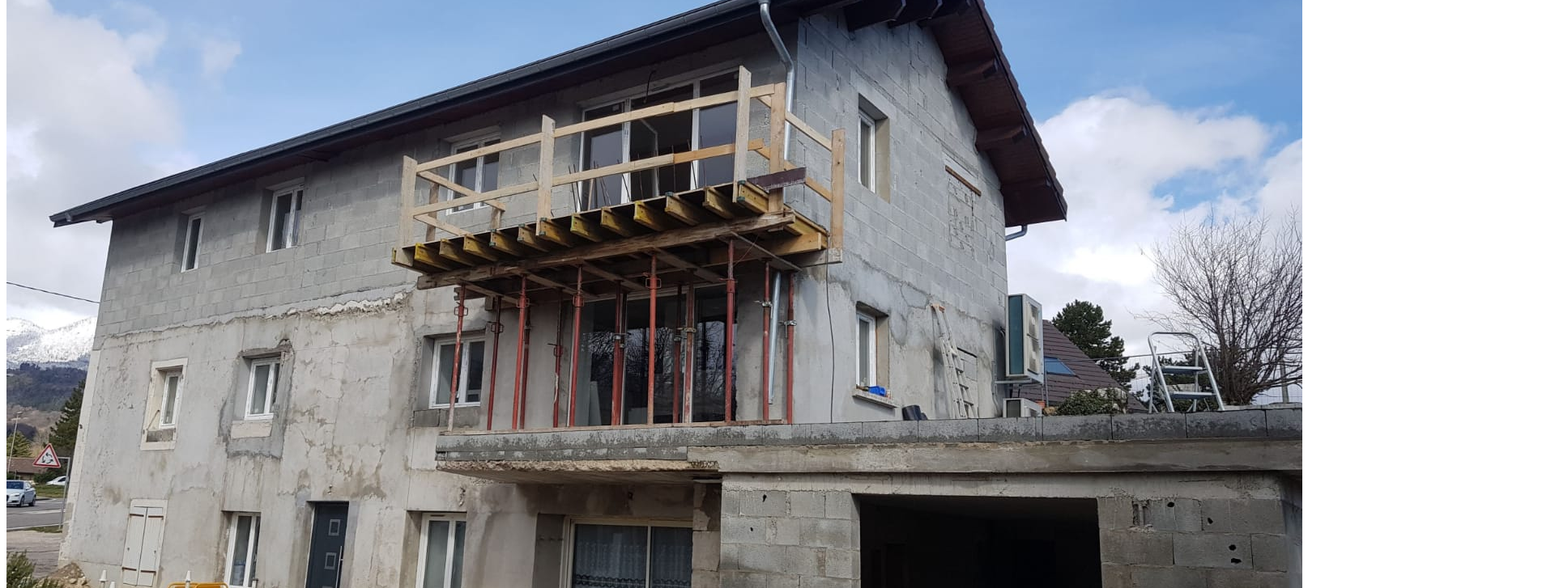
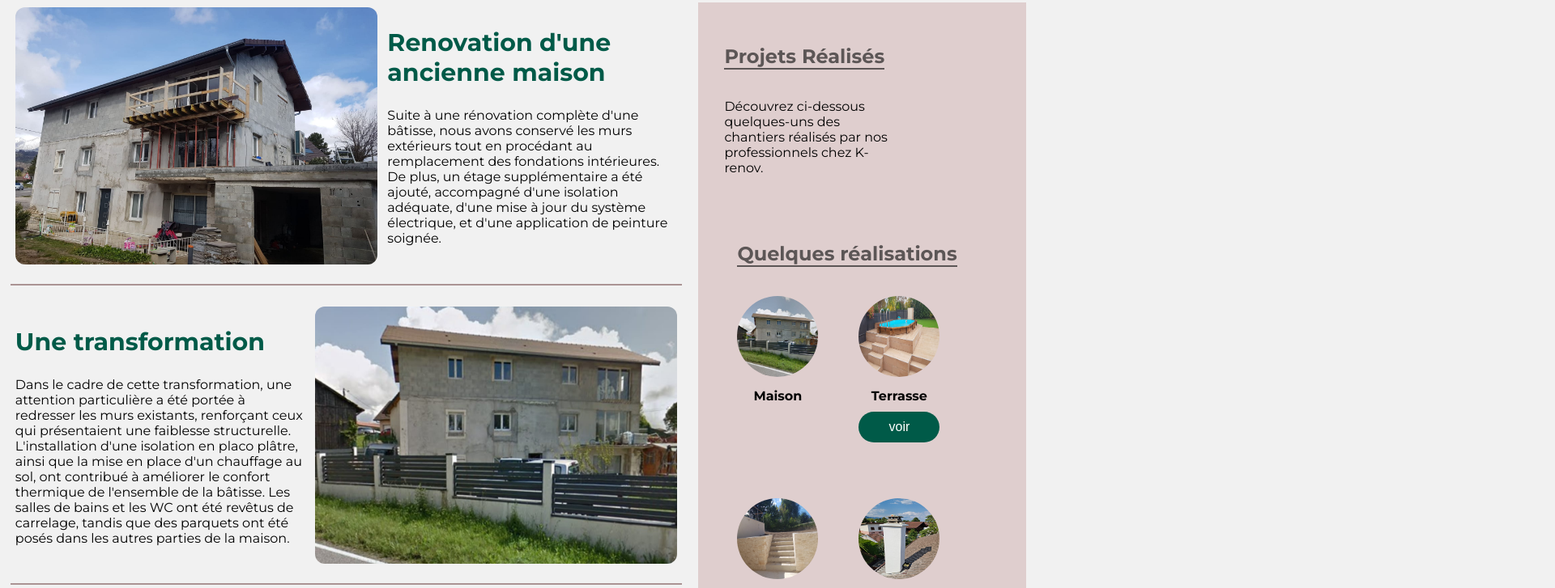
Before and after one commit to mohamedlahbib/K-RENOV, a plain HTML site: page VPrenov/vprenov1.html in a window 1280 px wide. Shown: the part 807-1534 px from the top of the page at 81% size, 1920 px wide, since content can reach past the window. Drawn offline with nearby package versions, Linux system fonts and the light colour scheme; the site is published under a folder, as on GitHub Pages, so addresses that start at the root find nothing.

Commit message:
4em  commit

```diff
--- a/VPrenov/vprenov1.html
+++ b/VPrenov/vprenov1.html
@@ -15,7 +15,7 @@
     <link
         href="https://fonts.googleapis.com/css2?family=Playfair+Display:wght@400;700&family=Poppins:ital,wght@0,200;0,300;0,400;0,500;0,600;0,700;1,200;1,300;1,400;1,500;1,600;1,700&display=swap"
         rel="stylesheet">
-    <link rel="stylesheet" href="/VPrenov/vprenov1.css" />
+    <link rel="stylesheet" href="./vprenov1.css" />
     <link rel="stylesheet" href="https://cdnjs.cloudflare.com/ajax/libs/font-awesome/6.4.2/css/all.min.css"
         integrity="sha512-z3gLpd7yknf1YoNbCzqRKc4qyor8gaKU1qmn+CShxbuBusANI9QpRohGBreCFkKxLhei6S9CQXFEbbKuqLg0DA=="
         crossorigin="anonymous" referrerpolicy="no-referrer" />
--- a/VPrenov/vprenov2.html
+++ b/VPrenov/vprenov2.html
@@ -15,7 +15,7 @@
     <link
         href="https://fonts.googleapis.com/css2?family=Playfair+Display:wght@400;700&family=Poppins:ital,wght@0,200;0,300;0,400;0,500;0,600;0,700;1,200;1,300;1,400;1,500;1,600;1,700&display=swap"
         rel="stylesheet">
-    <link rel="stylesheet" href="/VPrenov/vprenov2.css" />
+    <link rel="stylesheet" href="./vprenov2.css" />
     <link rel="stylesheet" href="https://cdnjs.cloudflare.com/ajax/libs/font-awesome/6.4.2/css/all.min.css"
         integrity="sha512-z3gLpd7yknf1YoNbCzqRKc4qyor8gaKU1qmn+CShxbuBusANI9QpRohGBreCFkKxLhei6S9CQXFEbbKuqLg0DA=="
         crossorigin="anonymous" referrerpolicy="no-referrer" />
```
Also changed, not shown: VPrenov/vprenov3.html (+1 -1 lines), VPrenov/vprenov4.html (+1 -1 lines).
